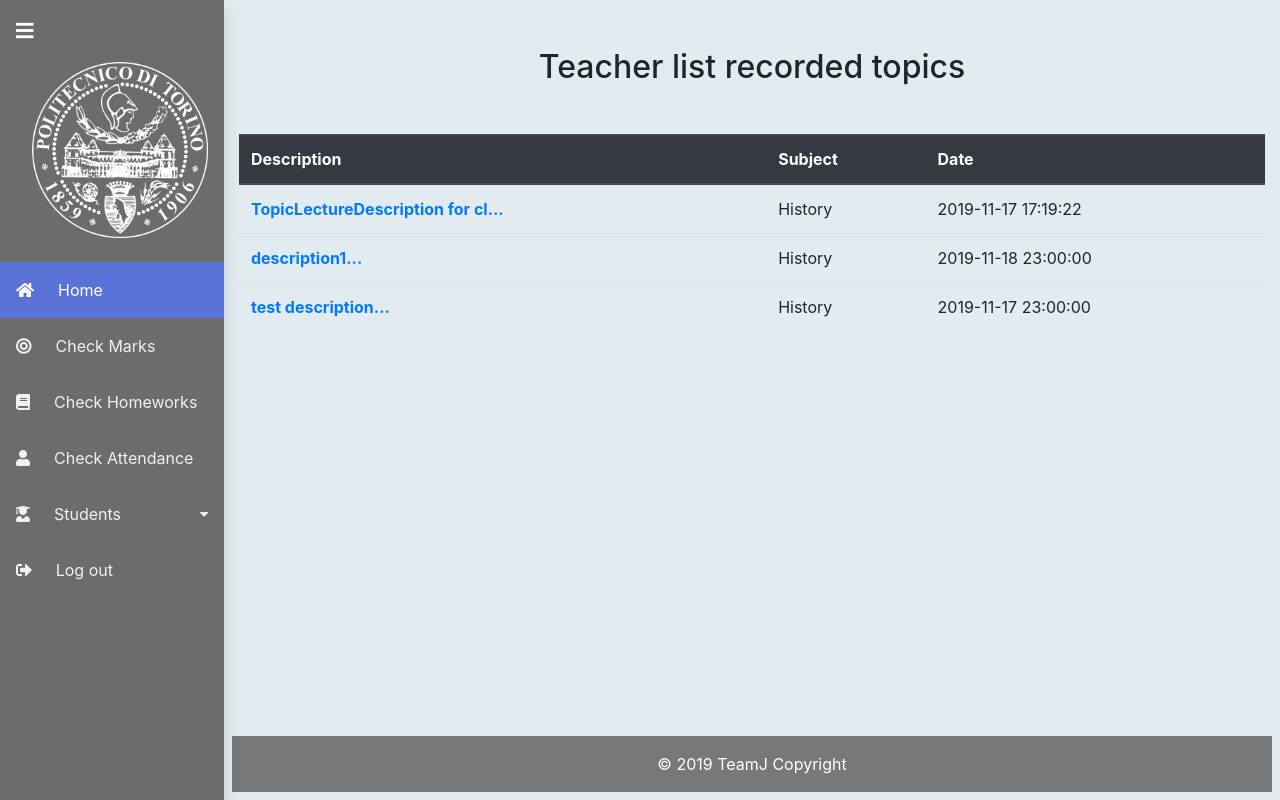
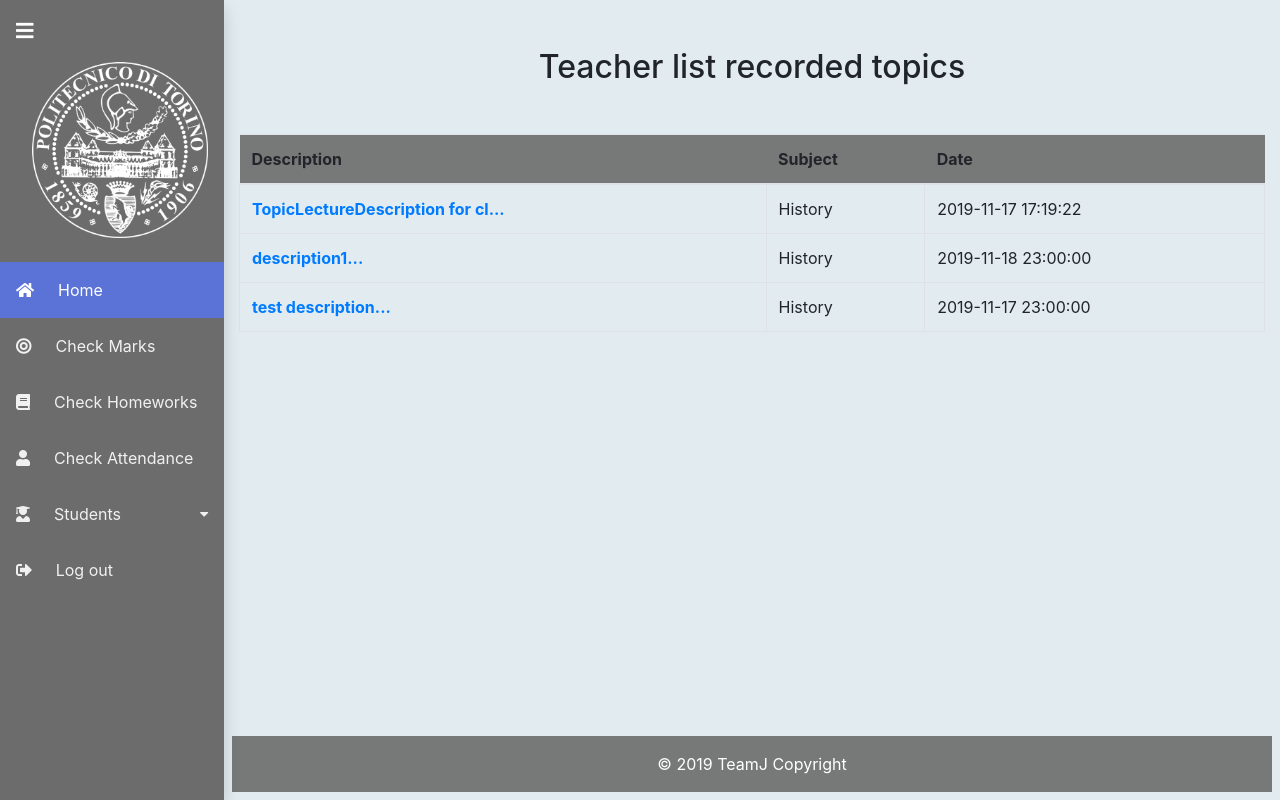
Before and after one commit to sordinho/Group-J---Digital-Student-Record, a PHP site: page /usergroup/teacher/listLectures.php?action=edit in a window 1280 px wide. Run offline with PHP 8.4, Linux system fonts and the light colour scheme; a user stored in the database is signed in; data comes from the database, SQL or seed files in the repository; data that the repository does not hold is empty; a stand-in replaces the project's code that opens the database connection; some libraries are stand-ins or nearby versions.

Commit message:
unified graphics around all pages of all usergroups

```diff
--- a/usergroup/admin/registerAccount.php
+++ b/usergroup/admin/registerAccount.php
@@ -38,12 +38,12 @@ if (!$administrator->is_logged() ) {
         $content = "
 
 <div class=\"card\">
-    <h5 class=\"card-header info-color white-text text-center py-4\">
+    <h5 class=\"card-header info-color white-text text-center py-4\" style=\"background-color:rgba(108,108,108,0.9)\">
         <strong>Enter Master Data of User</strong>
     </h5>
 
     <div class=\"card-body px-lg-5 pt-0\">
-        <p class=\"card-body info-color white-text text-center py-4\">Insert Data</p>
+        <p class=\"card-body info-color white-text text-center py-4\"></p>
         <form action='registerAccount.php' method='post'>
 
           <div class=\"form-row\">
--- a/usergroup/officer/classCompositionModification.php
+++ b/usergroup/officer/classCompositionModification.php
@@ -27,7 +27,7 @@ if (isset($_GET['classID'])) {
     } else {
         $content.="
             <div class=\"card\">
-                <h5 class=\"card-header info-color white-text text-center py-4\">
+                <h5 class=\"card-header info-color white-text text-center py-4\" style=\"background-color:rgba(108,108,108,0.9)\">
                     <strong>Students List</strong>
                 </h5>
                 <div class=\"card-body\">
@@ -76,7 +76,7 @@ if (isset($_GET['classID'])) {
     $ustudents = $officer->retrive_classless_students();
     $content.="
             <div class=\"card\">
-                <h5 class=\"card-header info-color white-text text-center py-4\">
+                <h5 class=\"card-header info-color white-text text-center py-4\" style=\"background-color:rgba(108,108,108,0.9)\">
                     <strong>Students without class</strong>
                 </h5>
                 <div class=\"card-body\">
--- a/usergroup/parent/checkMarks.php
+++ b/usergroup/parent/checkMarks.php
@@ -16,7 +16,7 @@ if (!$sparent->is_logged() ) {
 # If user is correctly authenticated:
 $content = '
 <table class="table">
-  <thead class="thead-dark">
+  <thead style="background-color:rgba(108,108,108,0.9)">
     <tr>
       <th scope="col">Date</th>
       <th scope="col">Grade</th>
--- a/usergroup/teacher/addAbsence.php
+++ b/usergroup/teacher/addAbsence.php
@@ -5,7 +5,7 @@ $teacher = new teacher();
 
 $site = new csite();
 initialize_site($site);
-$page = new cpage("Teacher");
+$page = new cpage("Student Presence Verification");
 $site->setPage($page);
 
 if (!$teacher->is_logged()) {
--- a/usergroup/teacher/addLecture.php
+++ b/usergroup/teacher/addLecture.php
@@ -58,7 +58,7 @@ if (!isset($_POST["description"])) {
             $class_list .= "<option value='{$class['ClassID']}'>" . $class_str . "</option>";
         }
 
-        $content = '
+        $content = '<div class="form-group">
 					<form method="POST">
 						<div class="form-group">
                             <label for="Title">Title of the lecture</label>
@@ -89,7 +89,6 @@ if (!isset($_POST["description"])) {
 						<button class="btn btn-outline-info btn-rounded btn-block my-4 waves-effect z-depth-0" type="submit">Record</button>
 
 					</form>
-					</div>
 					</div>';
     }
 } else {
--- a/usergroup/teacher/listLectures.php
+++ b/usergroup/teacher/listLectures.php
@@ -42,8 +42,7 @@ OUT;
 	$lecture_info = $teacher->get_lecture_by_id($_GET['lectureID']);
 	$lecture_info["Title"] = substr($lecture_info['TopicDescription'], 0, 16) . "...";
 
-	$content = '<div class="container article-clean">
-                <div class="row">
+	$content = '<div class="form-group">
                 <form method="POST" action="listLectures.php?action=submit">
                   <div class="form-group">
                   <label for="Title">Title</label>
@@ -67,7 +66,6 @@ OUT;
                   <button type="submit" class="btn btn-primary">Confirm</button>
 
                 </form>
-                </div>
                 </div>';
 
 } /*elseif ($_POST["description"]) {
@@ -92,7 +90,7 @@ OUT;
 
 	$content = '
   <table class="table">
-    <thead class="thead-dark">
+    <thead style="background-color:rgba(108,108,108,0.9)">
       <tr>
         <th scope="col">Description</th>
         <th scope="col">Subject</th>
@@ -106,9 +104,9 @@ OUT;
 		//ttc.SpecificClassID as ClassID, tc.ID as TopicID, tc.Name as TopicName, tc.Description as TopicDescription
 		$title = substr($row['TopicDescription'], 0, 30) . "..."; // tODO: remove if title added to db
 		$content .= '<tr>
-        <th scope="row"><a class="alert-link" href="listLectures.php?action=edit&lectureID='.$row['RecordID'].'">' . $title . '</a></th>
-        <td>' . $row['TopicName'] . '</td>
-        <td>' . $row['TimeStamps'] . '</td>
+        <th class="border" scope="row"><a class="alert-link" href="listLectures.php?action=edit&lectureID='.$row['RecordID'].'">' . $title . '</a></th>
+        <td class="border" >' . $row['TopicName'] . '</td>
+        <td class="border" >' . $row['TimeStamps'] . '</td>
       </tr>';
 	}
 
```
Also changed, not shown: usergroup/officer/uploadParentCredentials.php (+5 -5 lines). Lines whose indentation alone changed are shown as unchanged.
